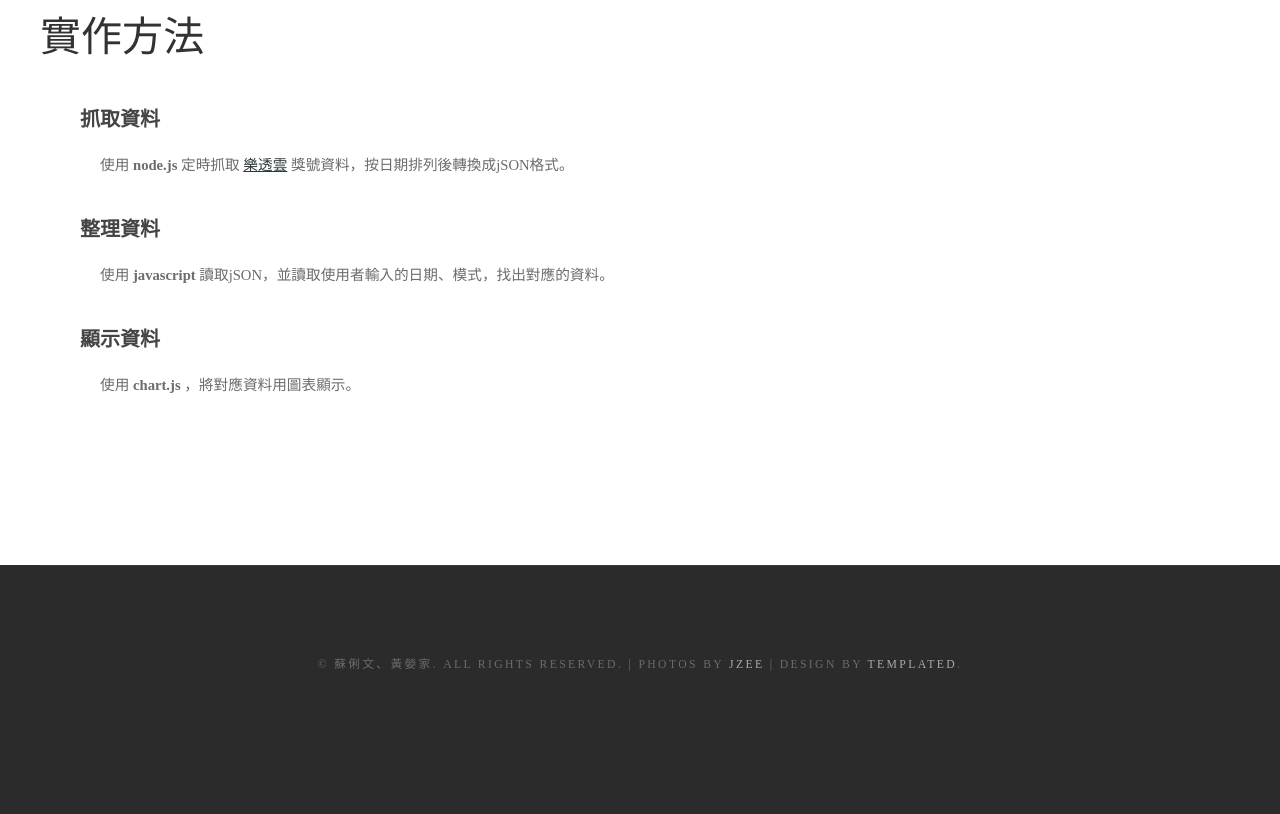
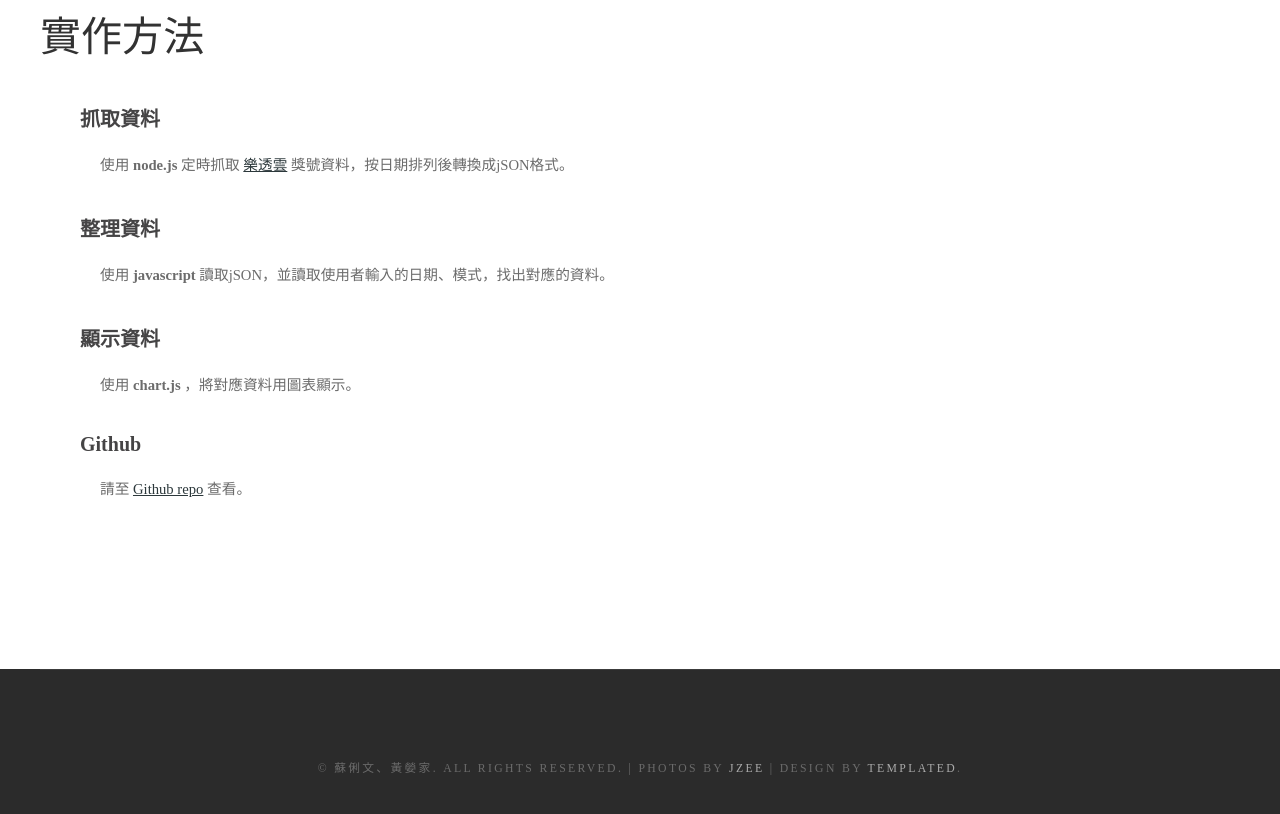
Before and after one commit to susan31213/susan31213.github.io, a plain HTML site: page about.html in a window 1280 px wide. Shown: the part 1863-2677 px from the top of the page. Drawn offline with Linux system fonts and the light colour scheme.

Commit message:
update github page

```diff
--- a/about.html
+++ b/about.html
@@ -71,6 +71,8 @@
                             <p style="padding-top:20px; padding-left:20px">使用 <strong>javascript</strong> 讀取jSON，並讀取使用者輸入的日期、模式，找出對應的資料。</p>
                             <h3 style="font-size:20px; padding-top:20px;">顯示資料</h3>
                             <p style="padding-top:20px; padding-left:20px">使用 <strong>chart.js</strong> ，將對應資料用圖表顯示。</p>
+                            <h3 style="font-size:20px; padding-top:20px;">Github</h3>
+                            <p style="padding-top:20px; padding-left:20px">請至 <a href="https://github.com/susan31213/susan31213.github.io">Github repo</a> 查看。</p>
                         </div>
                     </div>
                 </div>
```
